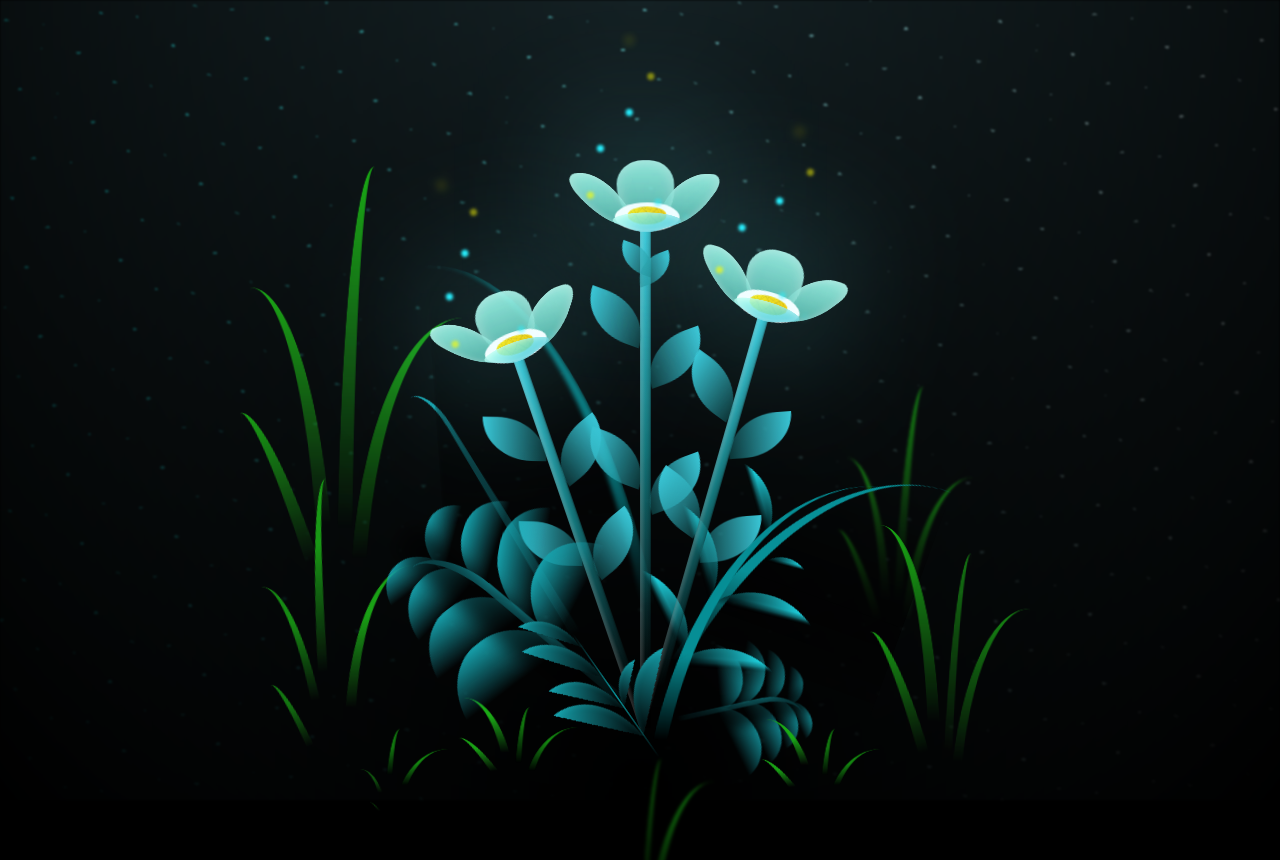
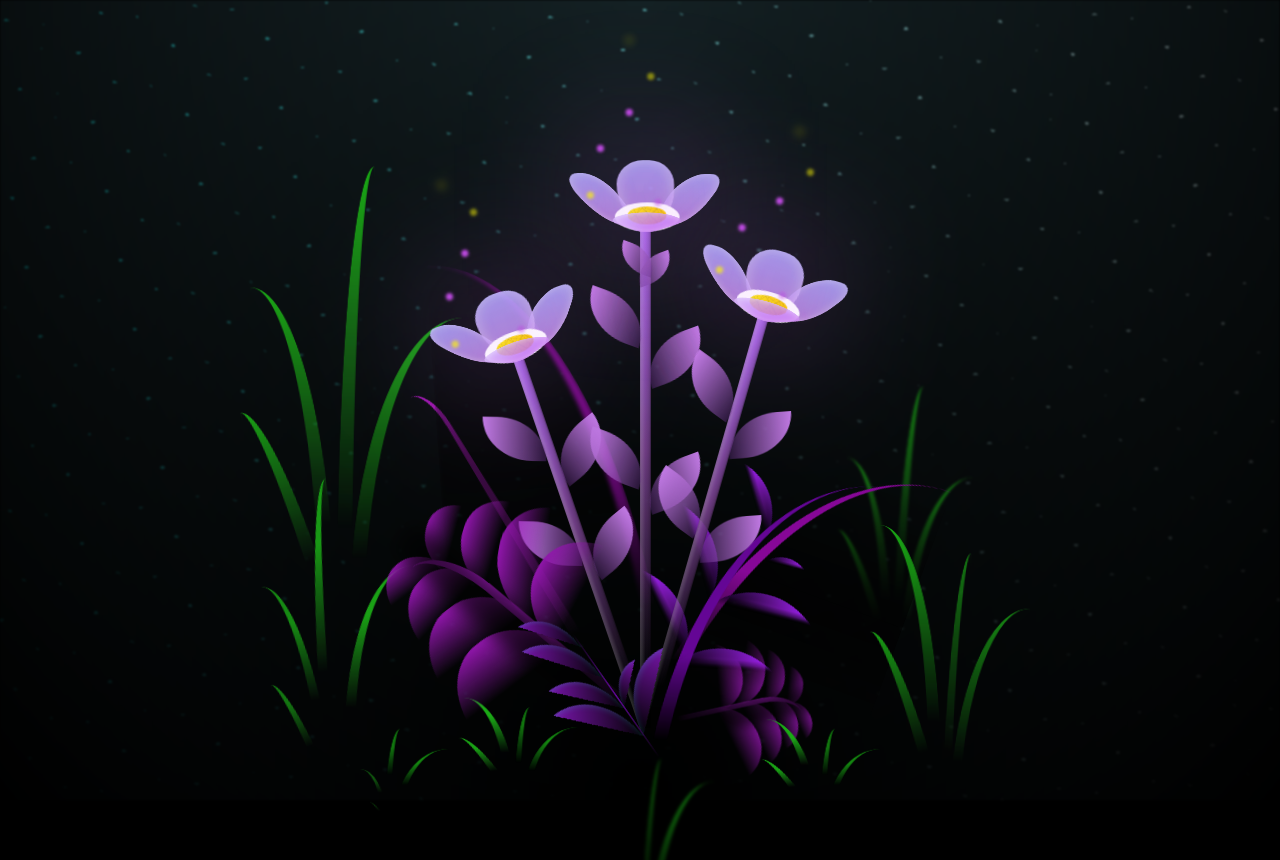
Before and after one commit to wahyusnjy/byby, a plain HTML site: page flower.html in a window 1280 px wide. Shown: the top 860 px of the page. Drawn offline with Linux system fonts and the light colour scheme.

Commit message:
Ubah Warna Ungu

```diff
--- a/flower.css
+++ b/flower.css
@@ -154,7 +154,7 @@ body {
   transform: translate(-50%, -100%);
   width: 8vmin;
   height: 8vmin;
-  background-color: #6bf0ff;
+  background-color: #d16bf3;
   filter: blur(10vmin);
 }
 .flower__leaf {
@@ -164,8 +164,8 @@ body {
   width: 8vmin;
   height: 11vmin;
   border-radius: 51% 49% 47% 53%/44% 45% 55% 69%;
-  background-color: #a7ffee;
-  background-image: linear-gradient(to top, #54b8aa, #a7ffee);
+  background-color: #cb9ae5;
+  background-image: linear-gradient(to top, #bf88e3, #ada7ff);
   transform-origin: bottom center;
   opacity: 0.9;
   box-shadow: inset 0 0 2vmin rgba(255, 255, 255, 0.5);
@@ -185,7 +185,7 @@ body {
   transform-origin: bottom left;
   border-radius: 4vmin 10vmin 4vmin 4vmin;
   transform: translate(0%, 18%) rotateX(70deg) rotate(-43deg);
-  background-image: linear-gradient(to top, #39c6d6, #a7ffee);
+  background-image: linear-gradient(to top, #bc5cef, #cda7fa);
   z-index: 1;
   opacity: 0.8;
 }
@@ -212,7 +212,7 @@ body {
 .flower__line {
   height: 55vmin;
   width: 1.5vmin;
-  background-image: linear-gradient(to left, rgba(0, 0, 0, 0.2), transparent, rgba(255, 255, 255, 0.2)), linear-gradient(to top, transparent 10%, #14757a, #39c6d6);
+  background-image: linear-gradient(to left, rgba(0, 0, 0, 0.2), transparent, rgba(255, 255, 255, 0.2)), linear-gradient(to top, transparent 10%, #6d3c82, #a767e6);
   box-shadow: inset 0 0 2px rgba(0, 0, 0, 0.5);
   -webkit-animation: grow-flower-tree 4s backwards;
           animation: grow-flower-tree 4s backwards;
@@ -227,7 +227,7 @@ body {
   height: var(--h);
   border-top-right-radius: var(--h);
   border-bottom-left-radius: var(--h);
-  background-image: linear-gradient(to top, rgba(20, 117, 122, 0.4), #39c6d6);
+  background-image: linear-gradient(to top, rgba(93, 41, 126, 0.4), #c079e3);
 }
 .flower__line__leaf--1 {
   transform: rotate(70deg) rotateY(30deg);
@@ -271,7 +271,7 @@ body {
           animation: light-ans 4s linear infinite backwards;
 }
 .flower__light:nth-child(odd) {
-  background-color: #23f0ff;
+  background-color: #bc47df;
 }
 .flower__light--1 {
   left: -2vmin;
@@ -314,7 +314,7 @@ body {
           animation-delay: 3.5s;
 }
 .flower__grass {
-  --c: #159faa;
+  --c: #8f15aa;
   --line-w: 1.5vmin;
   position: absolute;
   bottom: 12vmin;
@@ -536,7 +536,7 @@ body {
 .flower__g-long {
   --w: 2vmin;
   --h: 6vmin;
-  --c: #159faa;
+  --c: #9915aa;
   position: absolute;
   bottom: 10vmin;
   left: -3vmin;
@@ -592,9 +592,9 @@ body {
   width: 30vmin;
   height: 50vmin;
   border-top-left-radius: 100%;
-  border-left: 2vmin solid #079097;
+  border-left: 2vmin solid #860797;
   background-image: linear-gradient(to bottom, transparent, var(--dark-color) 60%);
-  -webkit-mask-image: linear-gradient(to top, transparent 30%, #079097 60%);
+  -webkit-mask-image: linear-gradient(to top, transparent 30%, #810797 60%);
 }
 .flower__g-right--1 {
   -webkit-animation: flower-g-right-ans 2.5s linear infinite;
@@ -672,7 +672,7 @@ body {
 .flower__g-front__line {
   width: 0.3vmin;
   height: 20vmin;
-  background-image: linear-gradient(to top, transparent, #079097, transparent 100%);
+  background-image: linear-gradient(to top, transparent, #600797, transparent 100%);
   position: relative;
 }
 .flower__g-front__leaf-wrapper {
@@ -780,7 +780,7 @@ body {
   height: 10vmin;
   border-radius: 100% 0% 0% 100%/100% 100% 0% 0%;
   box-shadow: inset 0 2px 1vmin hsla(184deg, 97%, 58%, 0.2);
-  background-image: linear-gradient(to bottom left, transparent, var(--dark-color)), linear-gradient(to bottom right, #159faa 50%, transparent 50%, transparent);
+  background-image: linear-gradient(to bottom left, transparent, var(--dark-color)), linear-gradient(to bottom right, #7815aa 50%, transparent 50%, transparent);
   -webkit-mask-image: linear-gradient(to bottom right, #159faa 50%, transparent 50%, transparent);
   mask-image: linear-gradient(to bottom right, #159faa 50%, transparent 50%, transparent);
 }
@@ -813,8 +813,8 @@ body {
   width: 30vmin;
   height: 50vmin;
   border-top-left-radius: 100%;
-  border-left: 2vmin solid #079097;
-  -webkit-mask-image: linear-gradient(to top, transparent 25%, #079097 50%);
+  border-left: 2vmin solid #650797;
+  -webkit-mask-image: linear-gradient(to top, transparent 25%, #620797 50%);
   position: relative;
   z-index: 1;
 }
@@ -825,9 +825,9 @@ body {
   width: 10vmin;
   height: 10vmin;
   border-radius: 100% 0% 0% 100%/100% 100% 0% 0%;
-  box-shadow: inset 0 2px 1vmin hsla(184deg, 97%, 58%, 0.2);
-  background-image: linear-gradient(to bottom left, transparent, var(--dark-color) 98%), linear-gradient(to bottom right, #23f0ff 45%, transparent 50%, transparent);
-  -webkit-mask-image: linear-gradient(135deg, #159faa 40%, transparent 50%, transparent);
+  box-shadow: inset 0 2px 1vmin rgba(134, 44, 252, 0.2);
+  background-image: linear-gradient(to bottom left, transparent, var(--dark-color) 98%), linear-gradient(to bottom right, #ae23ff 45%, transparent 50%, transparent);
+  -webkit-mask-image: linear-gradient(135deg, #7d15aa 40%, transparent 50%, transparent);
 }
 .flower__g-fr__leaf--1 {
   left: 20vmin;
@@ -956,7 +956,7 @@ body {
   transform: scale(0.8) rotate(-5deg);
 }
 .long-g--1 .leaf {
-  -webkit-mask-image: linear-gradient(to top, transparent 40%, #079097 80%) !important;
+  -webkit-mask-image: linear-gradient(to top, transparent 40%, #710797 80%) !important;
 }
 .long-g--1 .leaf--1 {
   --w: 5vmin;
@@ -971,7 +971,7 @@ body {
   transform: scale(0.6) rotateX(60deg);
 }
 .long-g--2 .leaf, .long-g--3 .leaf {
-  -webkit-mask-image: linear-gradient(to top, transparent 50%, #079097 80%) !important;
+  -webkit-mask-image: linear-gradient(to top, transparent 50%, #780797 80%) !important;
 }
 .long-g--2 .leaf--1, .long-g--3 .leaf--1 {
   left: -1vmin;
@@ -982,7 +982,7 @@ body {
   bottom: 0vmin;
 }
 .long-g--3 .leaf {
-  -webkit-mask-image: linear-gradient(to top, transparent 40%, #079097 80%) !important;
+  -webkit-mask-image: linear-gradient(to top, transparent 40%, #650797 80%) !important;
 }
 .long-g--4 {
   left: 25vmin;
@@ -991,7 +991,7 @@ body {
   transform: scale(0.6) rotateX(60deg);
 }
 .long-g--4 .leaf {
-  -webkit-mask-image: linear-gradient(to top, transparent 50%, #079097 80%) !important;
+  -webkit-mask-image: linear-gradient(to top, transparent 50%, #750797 80%) !important;
 }
 .long-g--5 {
   left: 42vmin;
```
